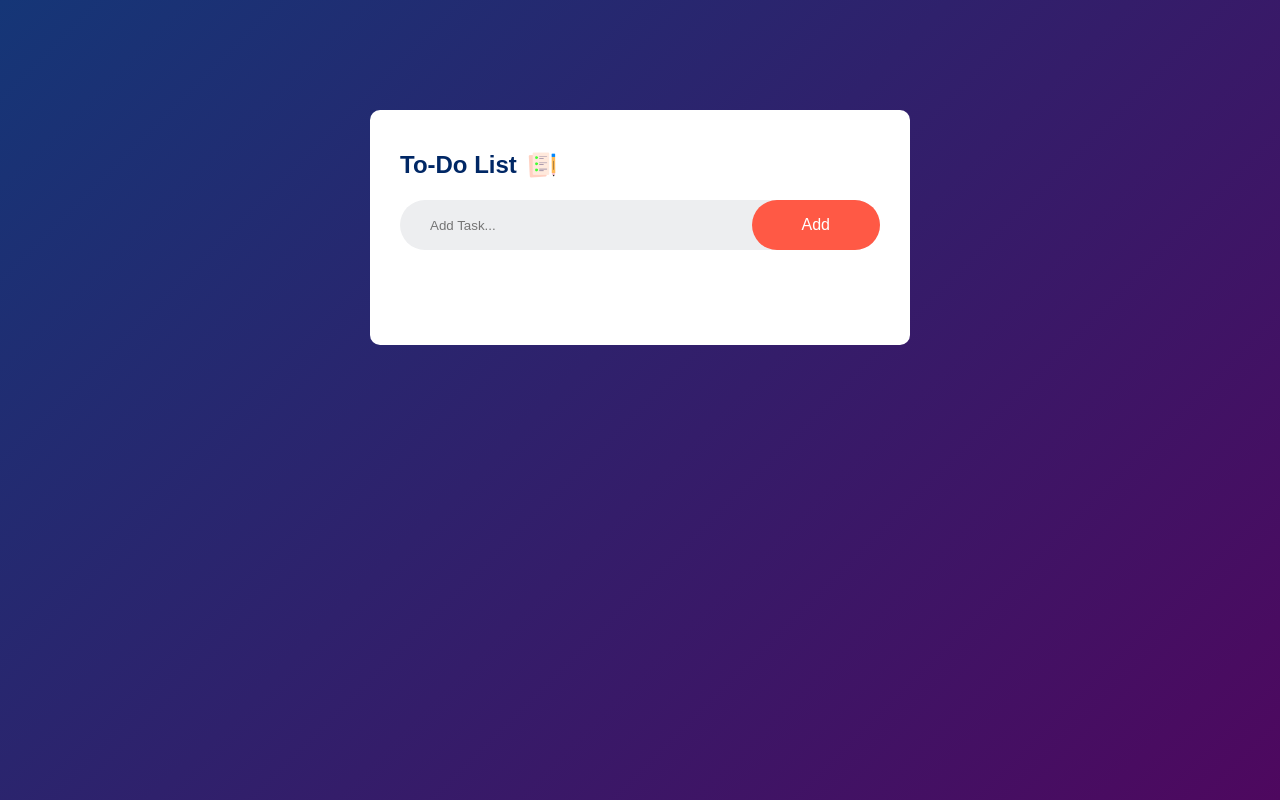
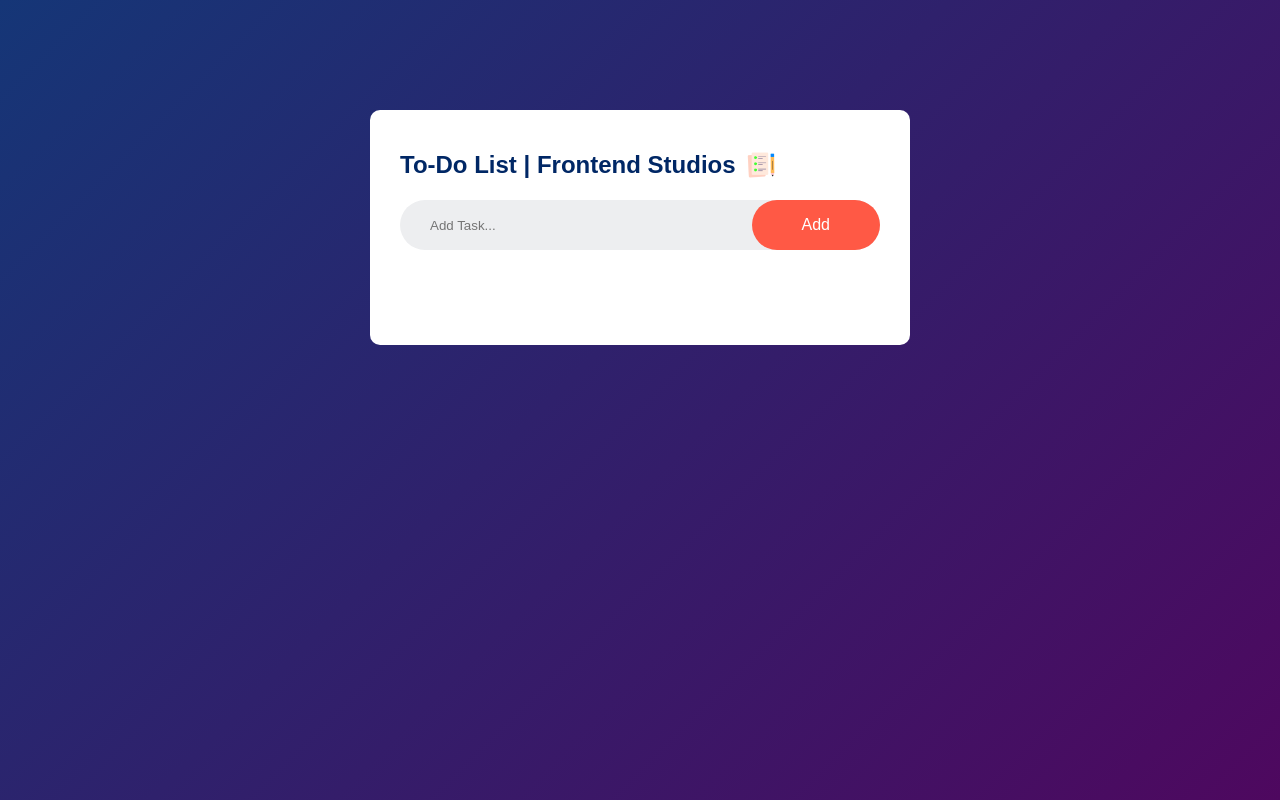
Before and after one commit to anishtanwar11/To-Do-List-App, a plain HTML site: page index.html in a window 1280 px wide. Drawn offline with Linux system fonts and the light colour scheme.

Commit message:
Add Readme.md file

```diff
--- a/index.html
+++ b/index.html
@@ -11,7 +11,7 @@
 <body>
     <div class="container">
         <div class="todo-app">
-            <h2>To-Do List <img src="images/icon.png"></h2>
+            <h2>To-Do List | Frontend Studios<img src="images/icon.png"></h2>
             <div class="row">
                 <input type="text" id="input-box"
                        placeholder="Add Task...">
```
Also changed, not shown: 1 other file.
